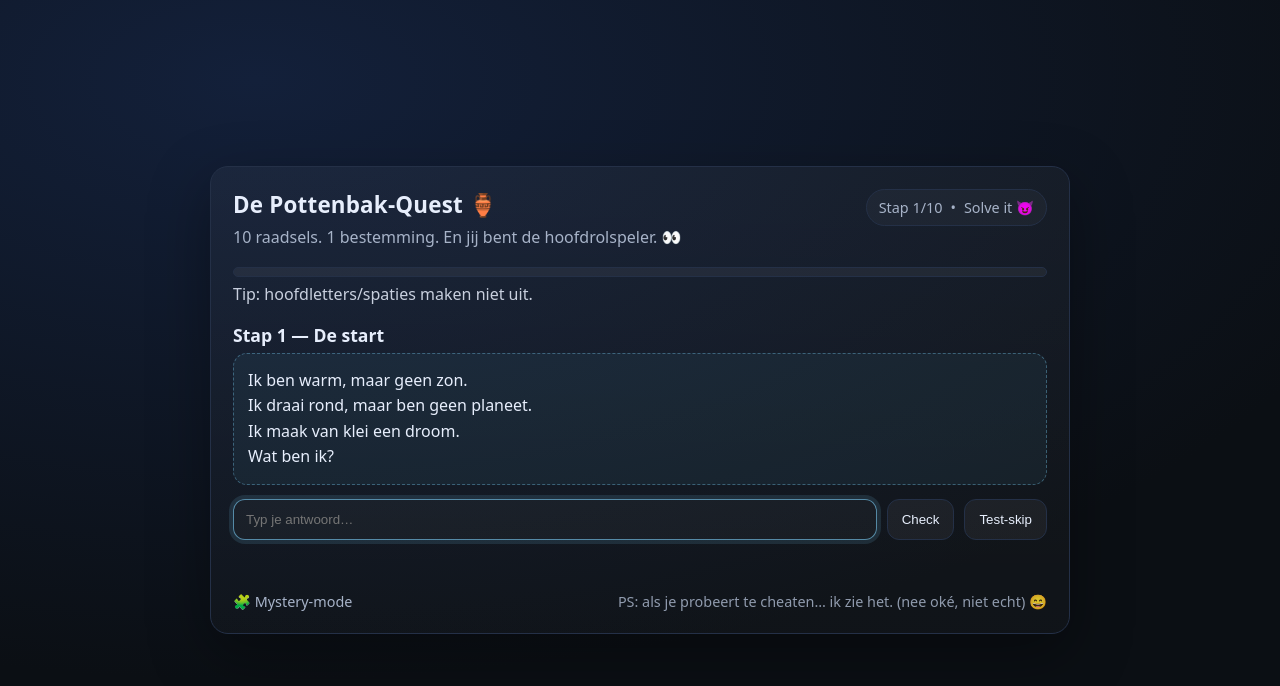
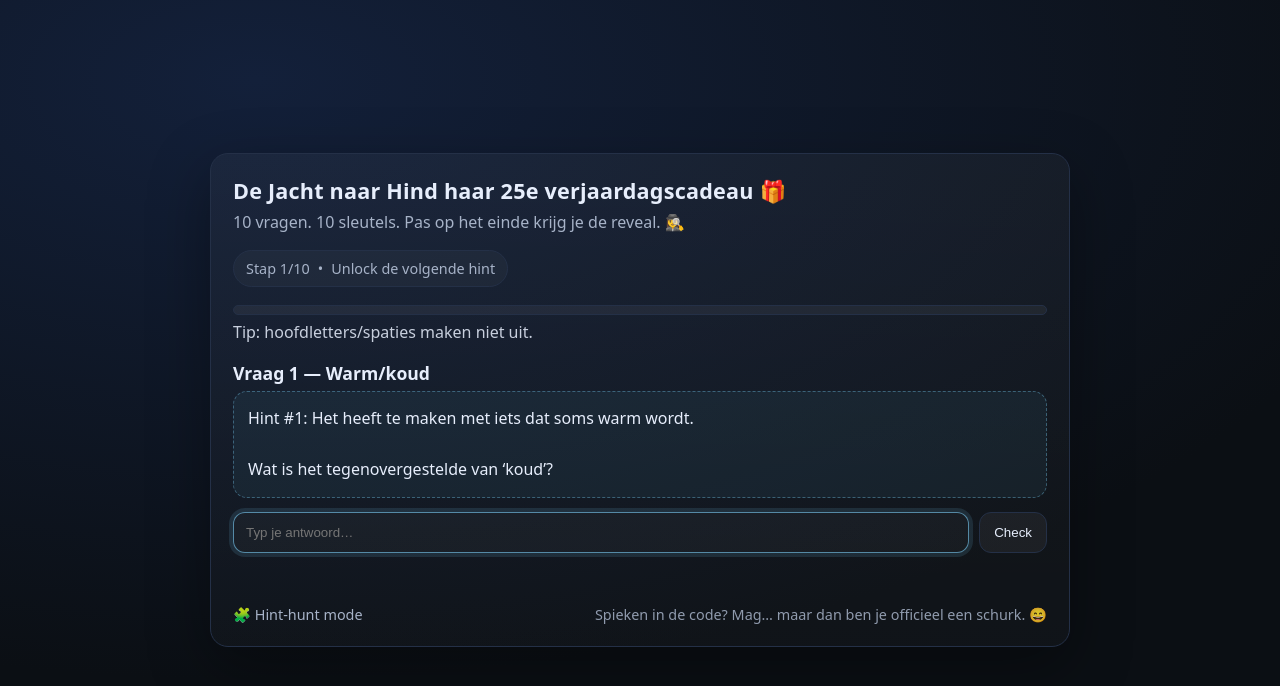
Before and after one commit to GregoryVerspecht/hind-25, a plain HTML site: page index.html in a window 1280 px wide. Drawn offline with Linux system fonts and the light colour scheme.

Commit message:
Update index.html

```diff
--- a/index.html
+++ b/index.html
@@ -3,7 +3,7 @@
 <head>
   <meta charset="utf-8" />
   <meta name="viewport" content="width=device-width, initial-scale=1" />
-  <title>De Pottenbak-Quest 🏺</title>
+  <title>De Jacht naar Hind haar 25e verjaardagscadeau 🎁</title>
   <style>
     :root{
       --bg:#0b0f14; --card:#111826; --text:#e7eefc; --muted:#a7b3c8;
@@ -23,7 +23,7 @@
       border-radius:18px; padding:22px; box-shadow: 0 20px 60px rgba(0,0,0,0.35);
     }
     header{display:flex; gap:16px; align-items:flex-start; justify-content:space-between; flex-wrap:wrap;}
-    h1{margin:0; font-size:1.4rem; letter-spacing:.2px}
+    h1{margin:0; font-size:1.35rem; letter-spacing:.2px}
     .sub{margin:6px 0 0; color:var(--muted); line-height:1.4}
     .pill{
       display:inline-flex; align-items:center; gap:8px;
@@ -66,7 +66,6 @@
     .tiny{opacity:.85}
     .hidden{display:none}
 
-    /* tiny confetti */
     .confetti { position: fixed; inset: 0; pointer-events:none; overflow:hidden; }
     .confetti i{
       position:absolute; top:-12px; width:8px; height:12px; border-radius:2px;
@@ -83,10 +82,10 @@
     <div class="card">
       <header>
         <div>
-          <h1>De Pottenbak-Quest 🏺</h1>
-          <p class="sub">10 raadsels. 1 bestemming. En jij bent de hoofdrolspeler. 👀</p>
+          <h1>De Jacht naar Hind haar 25e verjaardagscadeau 🎁</h1>
+          <p class="sub">10 vragen. 10 sleutels. Pas op het einde krijg je de reveal. 🕵️‍♀️</p>
         </div>
-        <div class="pill"><span id="counter">Stap 1/10</span> • <span id="status">Locked & loaded</span></div>
+        <div class="pill"><span id="counter">Stap 1/10</span> • <span id="status">Start</span></div>
       </header>
 
       <div class="bar" aria-label="Voortgang">
@@ -100,14 +99,13 @@
       <div class="row" id="inputRow">
         <input id="answer" type="text" placeholder="Typ je antwoord…" autocomplete="off" />
         <button id="check">Check</button>
-        <button id="skip" title="Handig om te testen (niet gebruiken bij cadeau)">Test-skip</button>
       </div>
 
       <p class="msg" id="msg"></p>
 
       <div class="footer">
-        <div>🧩 <span id="mood">Mystery-mode</span></div>
-        <div class="tiny">PS: als je probeert te cheaten… ik zie het. (nee oké, niet echt) 😄</div>
+        <div>🧩 <span id="mood">Hint-hunt mode</span></div>
+        <div class="tiny">Spieken in de code? Mag… maar dan ben je officieel een schurk. 😄</div>
       </div>
     </div>
   </div>
@@ -115,77 +113,73 @@
   <div class="confetti" id="confetti"></div>
 
 <script>
-/**
- * ✅ Pas hier enkel je 10 raadsels + antwoorden aan.
- * - answer: het verwachte antwoord (kleine letters aangeraden)
- * - Je kan meerdere geldige antwoorden meegeven via: answers: ["a", "b"]
- */
+// ✅ Pas hier je 10 vragen + antwoorden aan.
+// Stap 1–9: enkel hints (niet verklappen).
+// Stap 10: reveal-tekst (die verschijnt na het laatste juiste antwoord).
 const STEPS = [
   {
-    title: "Stap 1 — De start",
-    riddle: "Ik ben warm, maar geen zon.\nIk draai rond, maar ben geen planeet.\nIk maak van klei een droom.\nWat ben ik?",
-    answers: ["draaischijf", "pottenbakkersschijf"]
+    title: "Vraag 1 — Warm/koud",
+    riddle: "Hint #1: Het heeft te maken met iets dat soms warm wordt.\n\nWat is het tegenovergestelde van ‘koud’?",
+    answers: ["warm"]
   },
   {
-    title: "Stap 2 — Het materiaal",
-    riddle: "Ik ben zacht als ik nat ben,\nhard als ik gebakken word.\nIk ben geen koek.\nWat ben ik?",
+    title: "Vraag 2 — Handen",
+    riddle: "Hint #2: Je hebt vooral je handen nodig.\n\nWelke 5-letterige meervoudsvorm hoort bij ‘hand’?",
+    answers: ["handen"]
+  },
+  {
+    title: "Vraag 3 — Materiaal",
+    riddle: "Hint #3: Het begint met een natuurlijk materiaal.\n\nWelke stof gebruiken mensen om dingen te vormen vóór ze hard worden?",
     answers: ["klei"]
   },
   {
-    title: "Stap 3 — De tool",
-    riddle: "Ik snij zonder mes,\nik meet zonder lint,\nik help je recht.\nWie ben ik? (1 woord)",
-    answers: ["rib", "ribje", "ribtool"]
+    title: "Vraag 4 — Beweging",
+    riddle: "Hint #4: Er zit beweging in.\n\nWat doet iets dat rondgaat? (1 werkwoord)",
+    answers: ["draaien", "draait"]
   },
   {
-    title: "Stap 4 — Water",
-    riddle: "Te veel van mij en alles zakt.\nTe weinig van mij en alles scheurt.\nIk ben de stress van de pottenbakker.\nWat ben ik?",
-    answers: ["water"]
+    title: "Vraag 5 — Plaats",
+    riddle: "Hint #5: Dit gebeurt meestal in een specifieke ruimte.\n\nHoe noem je een creatieve werkplek? (1 woord)",
+    answers: ["atelier", "studio", "werkplaats"]
   },
   {
-    title: "Stap 5 — Het proces",
-    riddle: "Eerst ben ik leer,\ndan ben ik bot.\nIk klink dof, dan scherp.\nWelke fase bedoel ik? (2 woorden)",
-    answers: ["leerhard", "leer hard", "leer-harde"]
+    title: "Vraag 6 — Resultaat",
+    riddle: "Hint #6: Je maakt iets dat je kan vasthouden.\n\nWat is een ander woord voor ‘voorwerp’?",
+    answers: ["object", "ding"]
   },
   {
-    title: "Stap 6 — De oven",
-    riddle: "Ik ben een kamer die heter is dan je ex.\nIk maak alles definitief.\nWaar ga ik over?",
-    answers: ["oven", "keramiekoven", "pottenbakkersoven"]
+    title: "Vraag 7 — Afwerking",
+    riddle: "Hint #7: Op het einde komt er vaak een laagje op.\n\nWat noem je een beschermlaag die ook mooi kan glanzen?",
+    answers: ["glazuur", "lak"]
   },
   {
-    title: "Stap 7 — Het glanslaagje",
-    riddle: "Ik ben vloeibaar, maar eindig als glas.\nIk kan mat of blinkend zijn.\nWat ben ik?",
-    answers: ["glazuur", "glazuren"]
+    title: "Vraag 8 — Tijd",
+    riddle: "Hint #8: Het is niet instant.\n\nWat is het tegenovergestelde van ‘snel’?",
+    answers: ["traag", "langzaam"]
   },
   {
-    title: "Stap 8 — Kleur",
-    riddle: "Ik zit soms onder het glazuur,\nvaak op natte klei,\nen ik kleur jouw verhaal.\nWat ben ik?",
-    answers: ["engobe", "slip"]
+    title: "Vraag 9 — Samen",
+    riddle: "Hint #9: Dit is leuker met twee.\n\nVul aan: ‘samen ___’ (1 woord)",
+    answers: ["doen", "maken", "zijn"]
   },
   {
-    title: "Stap 9 — De hint",
-    riddle: "Waar klei mensen blij maakt,\nwaar handen vies mogen worden,\nwaar draaien een hobby is.\nWat zoek je? (1 woord)",
-    answers: ["atelier", "studio", "workshop"]
-  },
-  {
-    title: "Stap 10 — Finale",
-    riddle: "Vul dit in om je cadeau te ontgrendelen:\n\n'Ik ga met jou ________.'",
-    answers: ["pottenbakken", "keramieken", "draaien"]
+    title: "Vraag 10 — Finale sleutel",
+    riddle: "Laatste stap.\n\nVul aan met één woord:\n‘We gaan samen ________.’",
+    answers: ["pottenbakken"]
   }
 ];
 
-// ------------------ engine ------------------
+// ------------ engine ------------
 const $ = (id) => document.getElementById(id);
-const state = {
-  step: Number(localStorage.getItem("pbq_step") || "0"),
-};
+const state = { step: Number(localStorage.getItem("hind25_step") || "0") };
 
 function normalize(s){
   return (s || "")
     .toString()
     .trim()
     .toLowerCase()
-    .normalize("NFD").replace(/[\u0300-\u036f]/g, "") // remove accents
-    .replace(/\s+/g, " "); // collapse spaces
+    .normalize("NFD").replace(/[\u0300-\u036f]/g, "")
+    .replace(/\s+/g, " ");
 }
 
 function setMsg(text, type=""){
@@ -197,7 +191,7 @@ function setMsg(text, type=""){
 function confettiBurst(){
   const host = $("confetti");
   host.innerHTML = "";
-  const pieces = 24;
+  const pieces = 26;
   for(let i=0;i<pieces;i++){
     const p = document.createElement("i");
     const left = Math.random()*100;
@@ -227,16 +221,29 @@ function render(){
   $("answer").value = "";
   $("answer").focus();
 
-  if(state.step >= total){
-    // not expected (we cap), but just in case
-    finish();
-  } else {
-    $("status").textContent = "Solve it 😈";
-    setMsg("");
-  }
+  $("status").textContent = "Unlock de volgende hint";
+  setMsg("");
+}
 
-  // hide skip if you want:
-  // $("skip").classList.add("hidden");
+function finish(){
+  $("status").textContent = "Unlocked 🏁";
+  $("progress").style.width = `100%`;
+  $("stepTitle").textContent = "REVEAL 🎉";
+  $("riddle").textContent =
+`YES! Je hebt alle 10 sleutels gevonden.
+
+🎁 Hind haar cadeau:
+We gaan samen POTTEBAKKEN 🏺✨
+
+📍 Praktisch:
+- (hier zet jij datum/uur)
+- (atelier/plaats)
+- (eventueel een leuke boodschap)
+
+P.S. Jij hebt dit verdiend.`;
+  $("inputRow").classList.add("hidden");
+  setMsg("Happy 25! 🥳", "good");
+  localStorage.removeItem("hind25_step");
 }
 
 function checkAnswer(){
@@ -253,56 +260,25 @@ function checkAnswer(){
   }
 
   if(ok){
+    confettiBurst();
     setMsg("Correct! 🔓", "good");
-    confettiBurst();
     state.step++;
 
     if(state.step >= total){
-      // completed all 10
-      localStorage.setItem("pbq_step", String(total-1)); // keep on finale screen
       finish();
       return;
     }
 
-    localStorage.setItem("pbq_step", String(state.step));
-    setTimeout(render, 450);
+    localStorage.setItem("hind25_step", String(state.step));
+    setTimeout(render, 420);
   } else {
-    setMsg("Nope… probeer nog eens. (Tip: denk simpel) 😉", "bad");
+    setMsg("Nope… probeer opnieuw 😉", "bad");
   }
 }
 
-function finish(){
-  $("status").textContent = "Unlocked 🏁";
-  $("progress").style.width = `100%`;
-  $("stepTitle").textContent = "Cadeau ontgrendeld 🎁";
-  $("riddle").textContent =
-`Yes! Je hebt het gehaald.
+$("check").addEventListener("click", checkAnswer);
+$("answer").addEventListener("keydown", (e)=>{ if(e.key === "Enter") checkAnswer(); });
 
-Je cadeau: we gaan samen POTTEBAKKEN 🏺✨
-
-📍 Locatie-hint:
-(zet hier je echte locatie / datum / afspraak-link / QR-code tekst)
-
-Voorbeeld:
-"Zaterdag 13 januari om 14:00 — Atelier [NAAM] — [ADRES]"
-`;
-
-  $("inputRow").classList.add("hidden");
-  setMsg("Stuur mij nu een screenshot van je overwinning. Grapje. Of toch niet. 😄", "good");
-}
-
-// events
-$("check").addEventListener("click", checkAnswer);
-$("answer").addEventListener("keydown", (e)=>{
-  if(e.key === "Enter") checkAnswer();
-});
-$("skip").addEventListener("click", ()=>{
-  state.step = Math.min(state.step + 1, STEPS.length-1);
-  localStorage.setItem("pbq_step", String(state.step));
-  render();
-});
-
-// init
 render();
 </script>
 </body>
```
